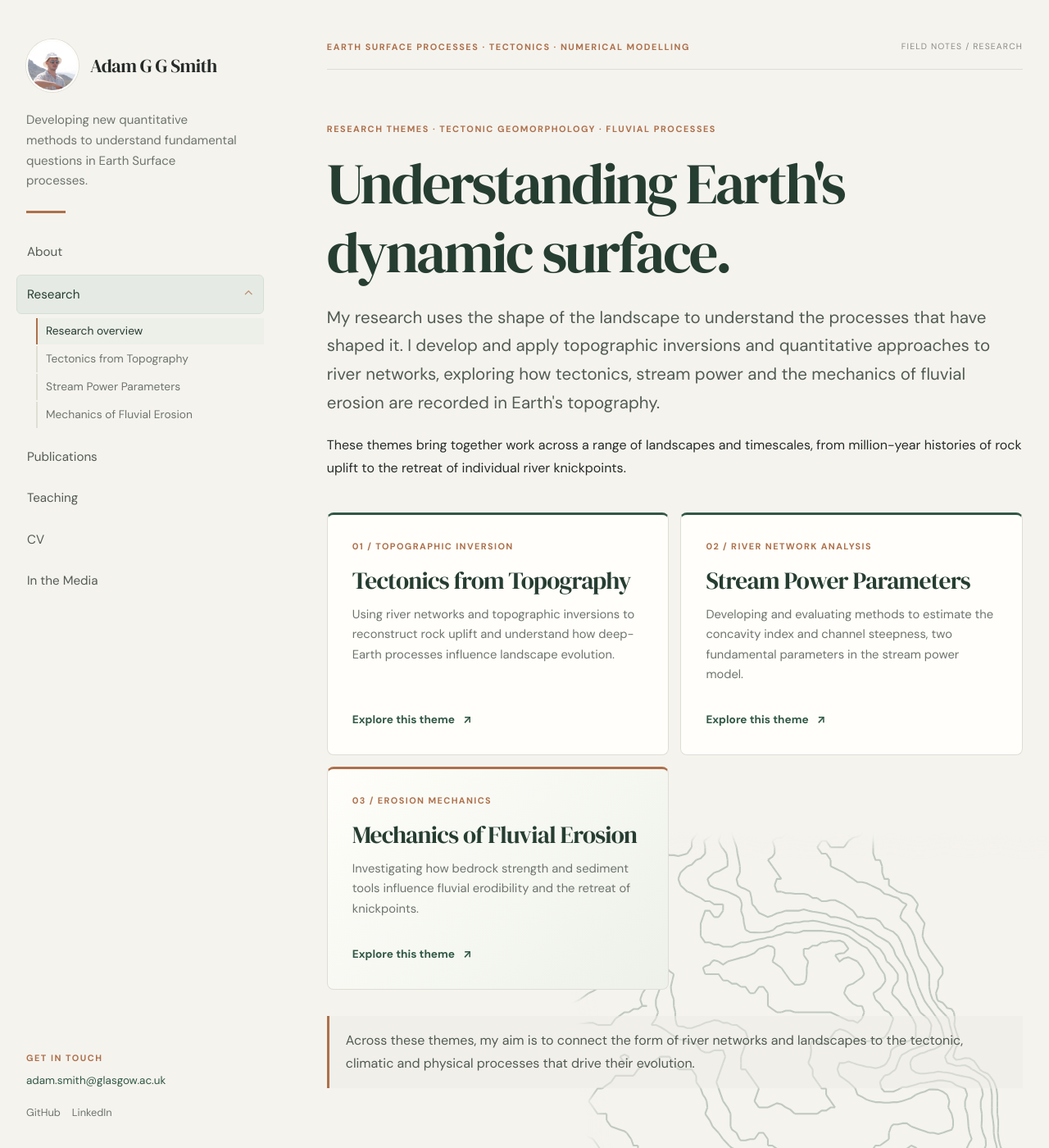
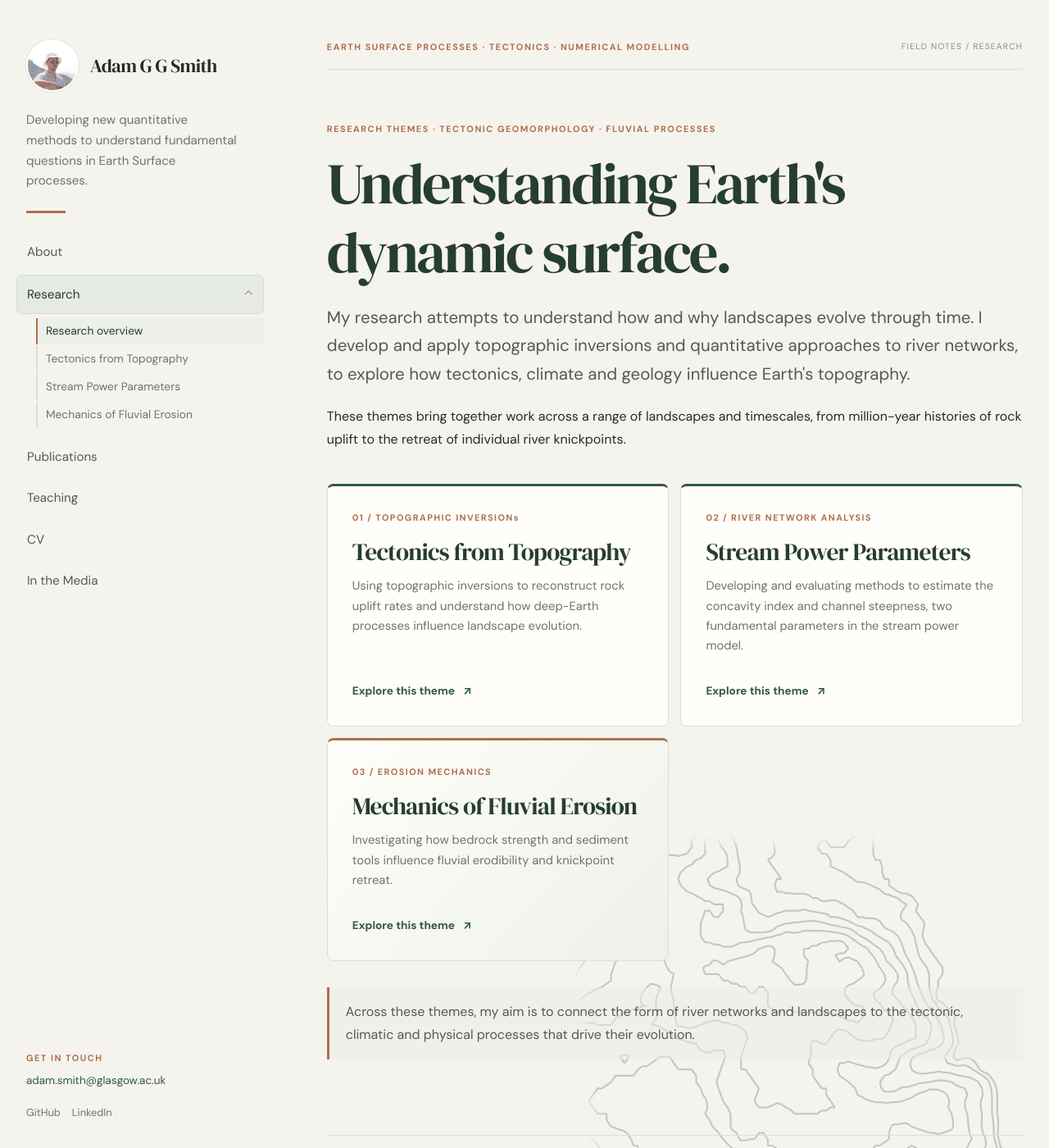
Before and after one commit to adamsmith142/adamsmith142.github.io, a Jekyll site: the page built from Research.md, in a window 1280 px wide and 1400 px high. Shown: the whole window at 82% size. Built offline with Jekyll 4.4.1, drawn with Linux system fonts in a browser that asks for light colours; our own code applies the rules of GitHub Pages for plain Markdown files.

Commit message:
Revise research themes and project descriptions
Updated the research description to clarify the focus on landscape evolution and the influence of tectonics, climate, and geology. Made minor adjustments to project card descriptions for consistency.

```diff
--- a/Research.md
+++ b/Research.md
@@ -6,15 +6,15 @@
 <section class="research-intro">
   <span class="eyebrow">RESEARCH THEMES · TECTONIC GEOMORPHOLOGY · FLUVIAL PROCESSES</span>
   <h1>Understanding Earth's dynamic surface.</h1>
-  <p class="research-standfirst">My research uses the shape of the landscape to understand the processes that have shaped it. I develop and apply topographic inversions and quantitative approaches to river networks, exploring how tectonics, stream power and the mechanics of fluvial erosion are recorded in Earth's topography.</p>
+  <p class="research-standfirst">My research attempts to understand how and why landscapes evolve through time. I develop and apply topographic inversions and quantitative approaches to river networks, to explore how tectonics, climate and geology influence Earth's topography.</p>
   <p>These themes bring together work across a range of landscapes and timescales, from million-year histories of rock uplift to the retreat of individual river knickpoints.</p>
 </section>
 
 <div class="project-grid">
   <a class="project-card" href="{{ '/Tectonics.html' | relative_url }}">
-    <span class="project-card__number">01 / TOPOGRAPHIC INVERSION</span>
+    <span class="project-card__number">01 / TOPOGRAPHIC INVERSIONs</span>
     <h2>Tectonics from Topography</h2>
-    <p>Using river networks and topographic inversions to reconstruct rock uplift and understand how deep-Earth processes influence landscape evolution.</p>
+    <p>Using topographic inversions to reconstruct rock uplift rates and understand how deep-Earth processes influence landscape evolution.</p>
     <span class="project-card__link">Explore this theme <span aria-hidden="true">↗</span></span>
   </a>
   <a class="project-card" href="{{ '/StreamPower.html' | relative_url }}">
@@ -26,7 +26,7 @@
   <a class="project-card project-card--featured" href="{{ '/FluvialErosion.html' | relative_url }}">
     <span class="project-card__number">03 / EROSION MECHANICS</span>
     <h2>Mechanics of Fluvial Erosion</h2>
-    <p>Investigating how bedrock strength and sediment tools influence fluvial erodibility and the retreat of knickpoints.</p>
+    <p>Investigating how bedrock strength and sediment tools influence fluvial erodibility and knickpoint retreat.</p>
     <span class="project-card__link">Explore this theme <span aria-hidden="true">↗</span></span>
   </a>
 </div>
```
